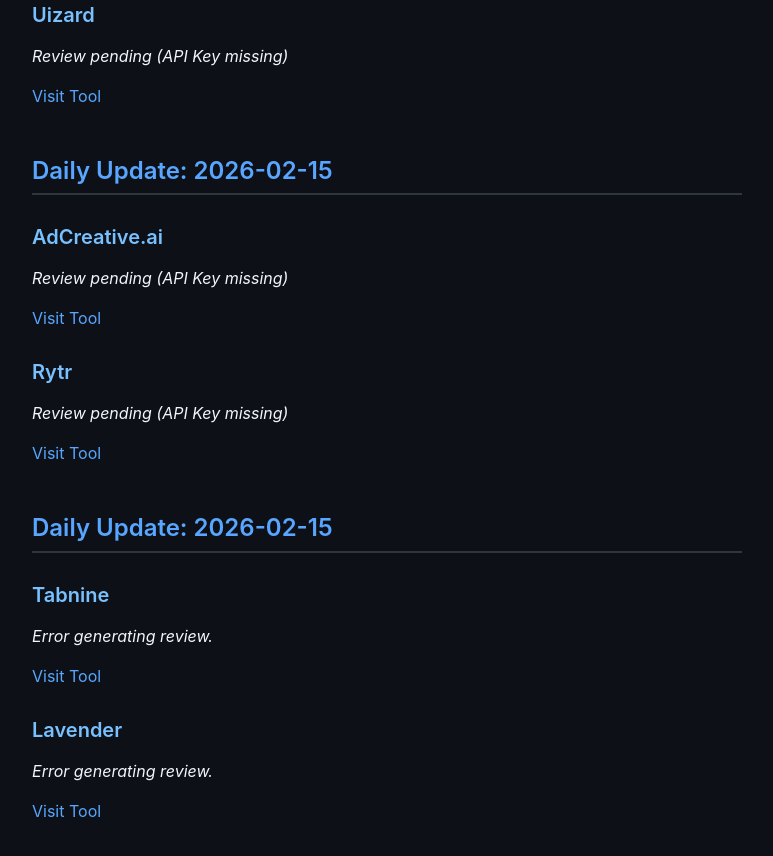
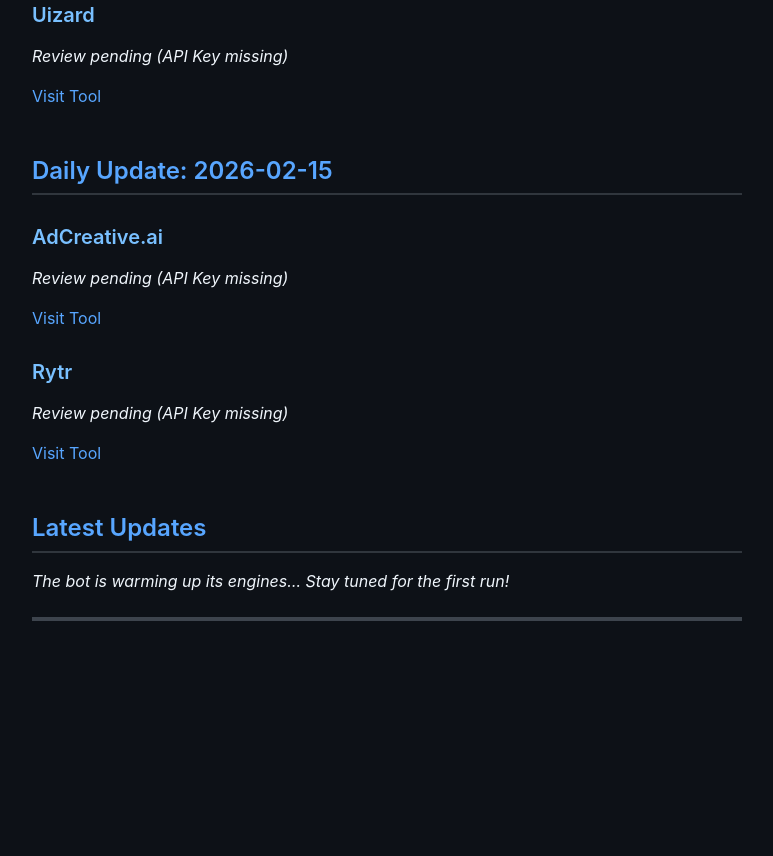
Before and after one commit to virtualsapphirestore/Ai-tools-watchdog, a Jekyll site: the page built from index.md, in a window 1280 px wide and 900 px high, scrolled down 1398 px. Shown: the top 856 px of the window, without its empty margins (253-1026 px from the left). Built offline with Jekyll 4.4.1, drawn with Linux system fonts in a browser that asks for light colours; nearby versions of some CDN libraries; after the commit the page ends 2096 px from its top, so only the background shows below that.

Commit message:
Fix: Switch to gemini-1.5-flash, log errors, and persist history

```diff
--- a/index.md
+++ b/index.md
@@ -56,15 +56,7 @@ Welcome to your daily AI tools observatory! Here you will find fresh, automated
 
 [Visit Tool](https://rytr.me)
 
-## Daily Update: 2026-02-15
+## Latest Updates
+*The bot is warming up its engines... Stay tuned for the first run!*
 
-### Tabnine
-
-*Error generating review.*
-
-[Visit Tool](https://www.tabnine.com)
-### Lavender
-
-*Error generating review.*
-
-[Visit Tool](https://www.lavender.ai)
+---
--- a/src/scraper.py
+++ b/src/scraper.py
@@ -144,7 +144,7 @@ def generate_review(tool):
 
     try:
         genai.configure(api_key=API_KEY)
-        model = genai.GenerativeModel('gemini-pro')
+        model = genai.GenerativeModel('gemini-1.5-flash')
 
         prompt = f"""
         Write a short but engaging review for an AI tool called "{tool['name']}".
@@ -175,7 +175,7 @@ def generate_review(tool):
         return review_text + "\n---\n"
     except Exception as e:
         print(f"Error generating review for {tool['name']}: {e}")
-        return f"### {tool['name']}\n\n*Error generating review.*\n\n[Visit Tool]({tool['url']})\n"
+        return f"### {tool['name']}\n\n*Error generating review: {str(e)}*\n\n[Visit Tool]({tool['url']})\n"
 
 # --- Main Execution ---
 def main():
```
Also changed, not shown: .github/workflows/daily_update.yml.
